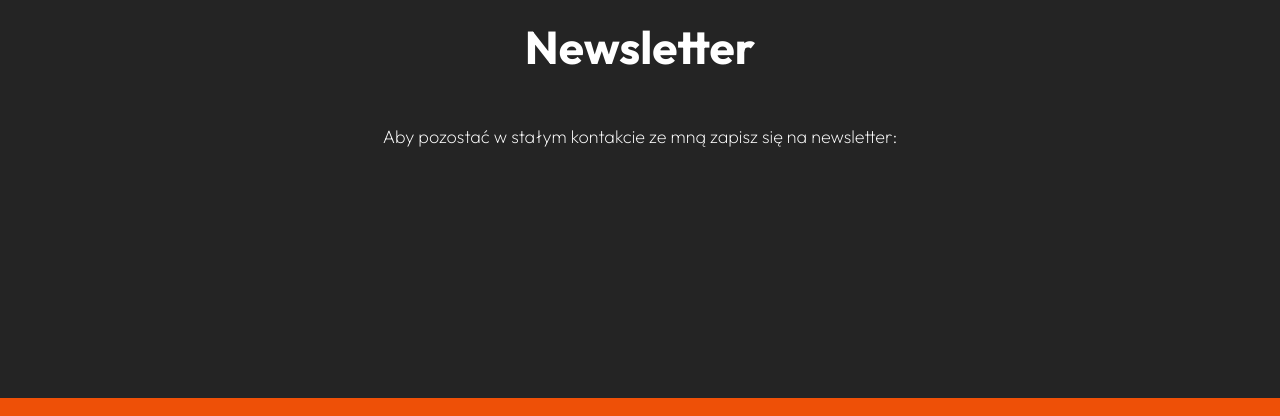
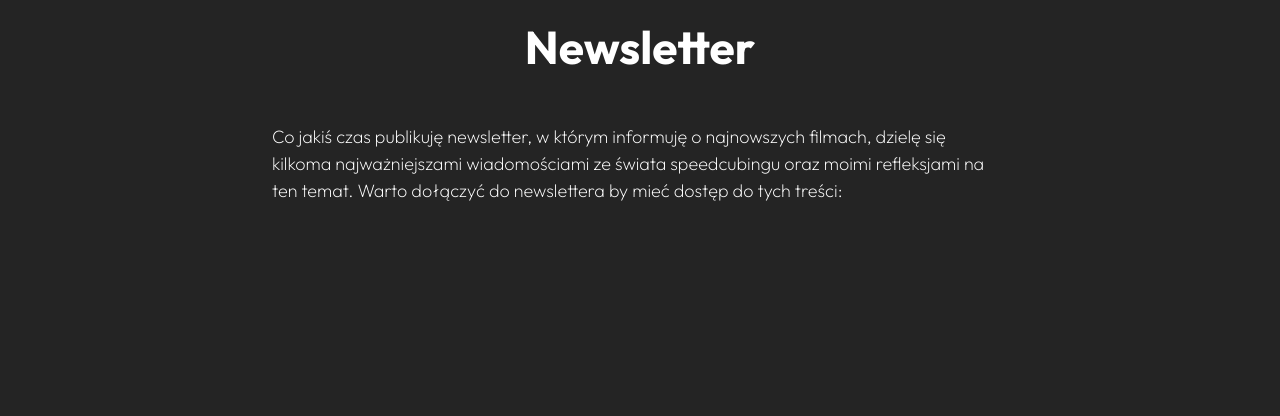
Before and after one commit to GrzegorzPacewicz/cubementor3, a plain HTML site: page index.html in a window 1280 px wide. Shown: the part 3700-4116 px from the top of the page. Drawn offline with Linux system fonts and the light colour scheme; a script that the page names is missing.

Commit message:
Newsletter text changed

```diff
--- a/css/style.css
+++ b/css/style.css
@@ -881,6 +881,10 @@ strong {
   margin: 100px 0 0;
 }
 
+.custom-newsletter-text {
+  text-align:left;
+}
+
 
 /*---------------------------------------
   SITE FOOTER
--- a/index.html
+++ b/index.html
@@ -342,7 +342,9 @@ https://templatemo.com/tm-583-festava-live
 
                 <div class="col-lg-8 col-12 mx-auto mb-5 text-center">
                     <h2 class="text-white mb-4">Newsletter</h2>
-                    <p class="text-white mt-5 mb-5">Aby pozostać w stałym kontakcie ze mną zapisz się na newsletter:
+                    <p class="custom-newsletter-text text-white mt-5 mb-5">Co jakiś czas publikuję newsletter, w którym
+                        informuję o najnowszych filmach, dzielę się kilkoma najważniejszami wiadomościami ze świata
+                        speedcubingu oraz moimi refleksjami na ten temat. Warto dołączyć do newslettera by mieć dostęp do tych treści:
                     </p>
                     <div class="custom-newsletter">
                         <getresponse-form form-id="e595126f-c559-4081-9e2c-ffa5091ae740" e="0"></getresponse-form>
```
